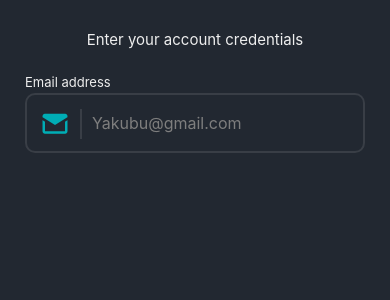
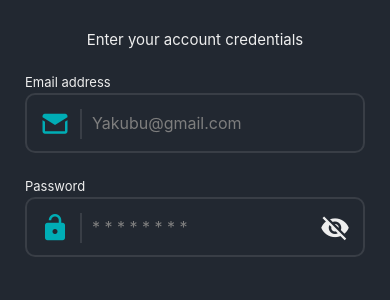
Before and after one commit to YakubuAmidu/register-login-user, a React Native app: screen / in a window 390 px wide. Shown: the top 300 px of the page. Built offline with nearby package versions, Linux system fonts and the light colour scheme.

Commit message:
Initial commit

```diff
--- a/components/Inputs/StyledTextInput.js
+++ b/components/Inputs/StyledTextInput.js
@@ -1,4 +1,4 @@
-import React from 'react';
+import React, { useState } from 'react';
 import { View } from 'react-native';
 import SmallText from '../Texts/SmallText';
 
@@ -10,6 +10,7 @@ import styled from 'styled-components/native';
 
 // Custom colors
 import { colors } from '../colors';
+import { setIn } from 'formik';
 const { primary, tertiary, secondary, accent, lightGray } = colors;
 
 const InputFields = styled.TextInput`
@@ -37,7 +38,27 @@ border-color: ${ secondary };
 padding-right: 10px;
 `
 
-const StyledTextInput = ({ icon, label, ...props }) => {
+const RightIcon = styled.TouchableOpacity`
+position: absolute;
+top: 35px;
+right: 15px;
+z-index: 1;
+`
+
+const StyledTextInput = ({ icon, label, isPassword, ...props }) => {
+  const [inputBackgroundColor, setInputBackgroundColor] = useState(primary);
+  const [hidePassword, setHidePassword] = useState(true);
+
+  const customOnBlur = () => {
+    props?.onBlur;
+    setInputBackgroundColor(primary)
+  }
+
+  const customOnFocus = () => {
+    props?.onFocus;
+    setInputBackgroundColor(secondary)
+  }
+
   return <View>
     <LeftIcon>
       <MaterialCommunityIcons name={icon} size={30} color={accent}/>
@@ -45,7 +66,15 @@ const StyledTextInput = ({ icon, label, ...props }) => {
 
     <SmallText>{label}</SmallText>
 
-     <InputFields {...props} placeholderTextColor={ lightGray }/>
+     <InputFields {...props} placeholderTextColor={ lightGray } style={{ backgroundColor: inputBackgroundColor, ...props?.style }} onBlur={customOnBlur} onFocus={customOnFocus} secureTextEntry={isPassword && hidePassword}/>
+
+     {
+       isPassword && <RightIcon onPress={() => {
+         setHidePassword(!hidePassword);
+       }}>
+         <MaterialCommunityIcons name={ hidePassword ? 'eye-off' : 'eye'} size={30} color={tertiary}/>
+       </RightIcon>
+     }
   </View>
 }
 
--- a/screens/Login.js
+++ b/screens/Login.js
@@ -1,4 +1,5 @@
 import React from 'react';
+import { Formik } from 'formik';
 
 // Custom components
 import MainContainer from '../components/Containers/MainContainer';
@@ -11,7 +12,17 @@ const Login = () => {
       <KeyboardAvoidingContainer>
         <RegularText style={{ marginBottom: 25 }}>Enter your account credentials</RegularText>
 
-        <StyledTextInput label={"Email address"} icon={"email-variant"} placeholder={"Yakubu@gmail.com"} keyboardType={"email-address"}/>
+        <Formik initialValues={{ email: '', password: '' }}>
+           {
+             ({ handleChange, handleBlur, handleSubmit, values, isSubmitting }) => (
+               <>
+                <StyledTextInput label={"Email address"} icon={"email-variant"} placeholder={"Yakubu@gmail.com"} keyboardType={"email-address"} onChangeText={handleChange('email')} onBlur={handleBlur('email')} values={values.email} style={{ marginBottom: 25 }}/>
+
+                <StyledTextInput label={"Password"} icon={"lock-open"} placeholder={"* * * * * * * *"} onChangeText={handleChange('password')} onBlur={handleBlur('password')} values={values.password} isPassword={true} style={{ marginBottom: 25 }}/>
+               </>
+             )
+           }
+        </Formik>
       </KeyboardAvoidingContainer>
     </MainContainer>
 }
```
Also changed, not shown: 1 other file (tests, documents, lock files or other folders).
